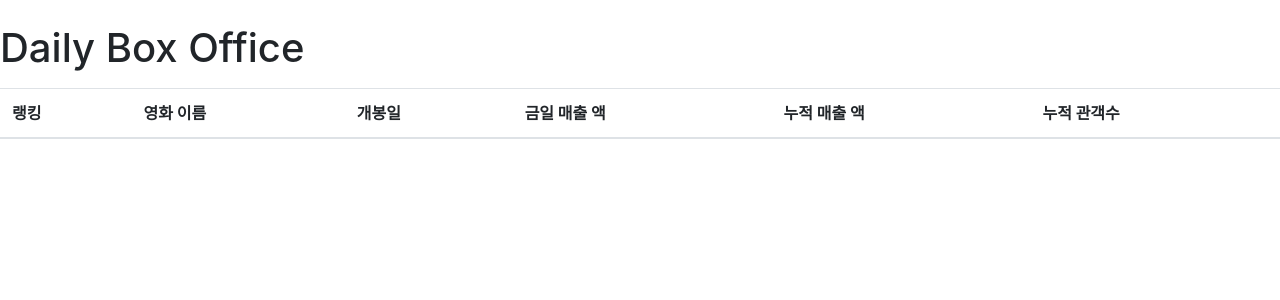
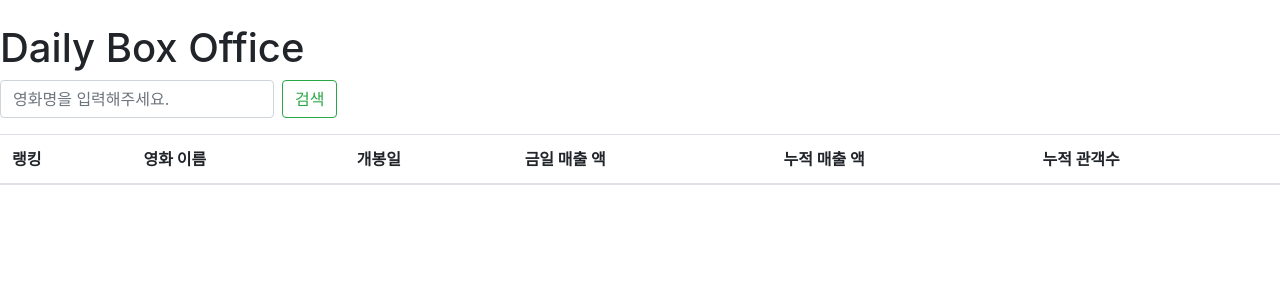
Before and after one commit to AEG-About-Exciting-Games/PK, a Django app: template popcornKiller/box_office/templates/box_office/index_view.html in a window 1280 px wide. Shown: the part 56-356 px from the top of the page. Run offline with Django 4.2, Linux system fonts and the light colour scheme; the template is opened without the code that fills it, so the values that code supplies are empty; some libraries are stand-ins or nearby versions.

Commit message:
검색 기능 추가

```diff
--- a/popcornKiller/box_office/templates/box_office/index_view.html
+++ b/popcornKiller/box_office/templates/box_office/index_view.html
@@ -2,6 +2,12 @@
 
 {% block content %}
     <h1 class="mt-4">Daily Box Office</h1>
+
+    <form class="form-inline my-2 my-lg-0" action="{% url 'box_office:search_list' %}" method="post" >
+        {% csrf_token %}
+        <input class="form-control mr-sm-2" type="search" placeholder="영화명을 입력해주세요." aria-label="Search" name="movieNm" >
+        <button class="btn btn-outline-success my-2 my-sm-0" type="submit">검색</button>
+    </form>
 
     <table class="table table-striped mt-3">
         <thead>
--- a/popcornKiller/box_office/templates/box_office/search_list.html
+++ b/popcornKiller/box_office/templates/box_office/search_list.html
@@ -15,6 +15,7 @@
         </thead>
         <tbody>
             {% for movie in movies %}
+            {% load humanize %}
             <tr>
                 <th scope="row">{{ movie.rank }}</th>
                 <td>
@@ -23,7 +24,7 @@
                         <button type="submit" name="movieCd" value="{{ movie.movieCd }}">{{ movie.movieNm }}</button>
                     </form>
                 </td>
-                <td>{{ movie.openDt }}</td>
+                <td>{{ movie.openDt|slice:"0:4" }}-{{ movie.openDt|slice:"4:6" }}-{{ movie.openDt|slice:"6:8" }}</td>
                 <td>{{ movie.repGenreNm }}</td>
                 <td>{{ movie.repNationNm }}</td>
             </tr>
```
Also changed, not shown: popcornKiller/db.sqlite3.
